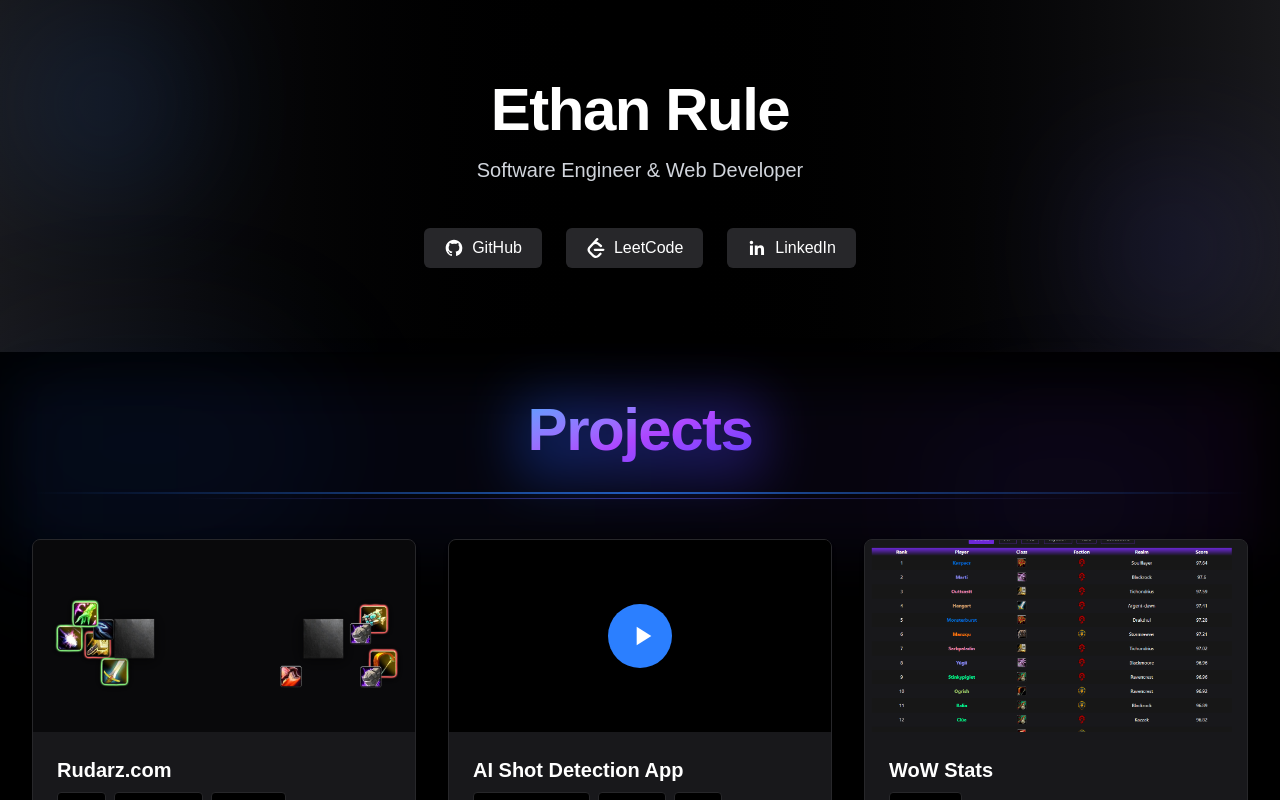
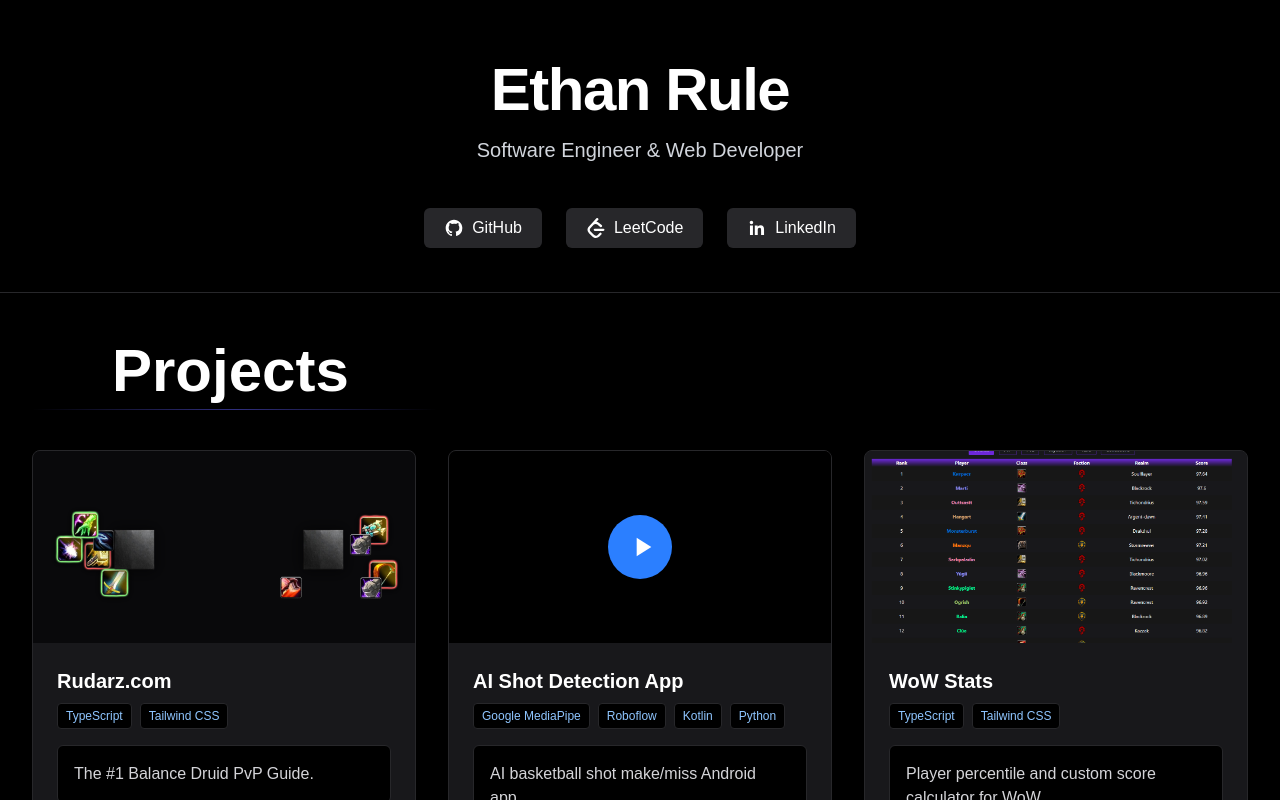
Before and after one commit to EthanRule/Portfolio, a Next.js app in the folder portfolio/: page / in a window 1280 px wide. Shown: the top 800 px of the page. Built offline with nearby package versions, Linux system fonts and the light colour scheme.

Commit message:
Background changes.

```diff
--- a/portfolio/app/page.tsx
+++ b/portfolio/app/page.tsx
@@ -2,7 +2,7 @@
 import { useState, useEffect } from "react";
 import Project from "@/components/Project";
 import Link from "next/link";
-import AmbientBackground from "@/components/AmbientBackground";
+import Image from "next/image";
 
 export default function Home() {
   // State for client-side rendering to avoid hydration mismatch
@@ -16,18 +16,12 @@
   return (
     <div className="min-h-screen bg-black text-white">
       {/* Enhanced Header */}
-      <header className="bg-gradient-to-r from-zinc-900 via-black to-zinc-900 relative overflow-hidden">
+      <header className="bg-gradient-to-r via-black relative overflow-hidden">
         {/* Animated accent elements */}
-        <div className="absolute inset-0 opacity-30">
-          <div className="absolute top-10 left-10 w-32 h-32 rounded-full bg-blue-500 blur-[80px]"></div>
-          <div className="absolute bottom-10 right-10 w-32 h-32 rounded-full bg-indigo-500 blur-[80px]"></div>
-        </div>
-
-        <div className="max-w-7xl mx-auto py-20 px-4 sm:px-6 lg:px-8 text-center relative z-10">
+        <div className="max-w-7xl mx-auto pt-15 pb-10 px-4 sm:px-6 lg:px-8 text-center relative z-10">
           <h1 className="text-6xl font-bold text-white mb-4 tracking-tight">
             Ethan Rule
           </h1>
-
           <p className="text-xl text-gray-300 max-w-2xl mx-auto mb-8">
             Software Engineer & Web Developer
           </p>
@@ -74,26 +68,23 @@
         </div>
       </header>
 
-      {/* Projects Grid */}
-      <main className="max-w-7xl mx-auto py-12 px-4 sm:px-6 lg:px-8 relative">
-        {/* Replace the ambient background animation with the component */}
+      {/* Projects Section with Background Image */}
+      <section className="relative py-12 border-t-[0.5px] border-zinc-800">
+        {/* Background Image - Full Width */}
 
-        <div className="pb-10 relative z-10">
-          <div className="absolute -inset-4 bg-gradient-to-r from-blue-900/10 via-indigo-900/10 to-purple-900/10 rounded-lg blur-xl"></div>
-          <div className="relative z-10 flex flex-col items-center text-center">
-            <div className="flex flex-col items-center gap-4">
+        {/* Gradient Overlay to ensure text readability */}
+        <div className="absolute inset-0 bg-gradient-to-b from-black/80 to-black/60 z-0"></div>
+        {/* Projects Content */}
+        <main className="max-w-7xl mx-auto px-4 sm:px-6 lg:px-8 relative z-10">
+          <div className="pb-10 relative">
+            <div className="relative z-10 flex flex-col justify-start">
               <div className="relative">
-                <h1 className="text-6xl pb-4 font-bold bg-gradient-to-br from-blue-400 via-purple-500 to-indigo-600 bg-clip-text text-transparent relative z-10 tracking-tight">
+                <h1 className="text-6xl font-bold pb-1 justify-start pl-20">
                   Projects
                 </h1>
-                <div className="absolute top-0 left-0 w-full h-full bg-gradient-to-r from-blue-600 to-indigo-600 opacity-30 filter blur-xl -z-10 scale-110"></div>
+                <div className="h-px w-full lg:w-1/3 bg-gradient-to-r from-transparent via-indigo-500 to-transparent mt-1 opacity-50"></div>
               </div>
             </div>
-            <div className="h-0.5 w-full bg-gradient-to-r from-transparent via-blue-500 to-transparent mt-4 opacity-70"></div>
-            <div className="h-px w-3/4 bg-gradient-to-r from-transparent via-indigo-500 to-transparent mt-1 opacity-50"></div>
-          </div>
-          <div className="absolute -top-20 -left-20 w-96 h-64 bg-blue-500/5 rounded-full blur-3xl -z-10"></div>
-          <div className="absolute -bottom-10 right-10 w-72 h-40 bg-indigo-500/5 rounded-full blur-3xl -z-10"></div>
           </div>
 
           <div className="grid grid-cols-1 md:grid-cols-2 lg:grid-cols-3 gap-8 relative z-10">
@@ -102,7 +93,7 @@
                 id={1}
                 title="Rudarz.com"
                 description="The #1 Balance Druid PvP Guide."
-              tags={["React", "Tailwind CSS", "TypeScript"]}
+                tags={["TypeScript", "Tailwind CSS"]}
                 image="/Project-Images/Rudarz.com.png"
               />
             </Link>
@@ -110,7 +101,7 @@
               id={2}
               title="AI Shot Detection App"
               description="AI basketball shot make/miss Android app."
-            tags={["Google MediaPipe", "Roboflow", "Kotlin"]}
+              tags={["Google MediaPipe", "Roboflow", "Kotlin", "Python"]}
               image="/Project-Images/ai-shot-tracker.png"
               hasVideo={true}
               videoId="3hO7LNYTtTA"
@@ -120,7 +111,7 @@
                 id={4}
                 title="WoW Stats"
                 description="Player percentile and custom score calculator for WoW."
-              tags={["Typescript"]}
+                tags={["TypeScript", "Tailwind CSS"]}
                 image="/Project-Images/wow-stats.png"
               />
             </Link>
@@ -135,6 +126,7 @@
             />
           </div>
         </main>
+      </section>
 
       {/* Footer */}
       <footer className="bg-black text-white py-12 border-t border-zinc-900">
@@ -174,7 +166,7 @@
                   viewBox="0 0 24 24"
                   aria-hidden="true"
                 >
-                  <path d="M20.447 20.452h-3.554v-5.569c0-1.328-.027-3.037-1.852-3.037-1.853 0-2.136 1.445-2.136 2.939v5.667H9.351V9h3.414v1.561h.046c.477-.9 1.637-1.85 3.37-1.85 3.601 0 4.267 2.37 4.267 5.455v6.286zM5.337 7.433c-1.144 0-2.063-.926-2.063-2.065 0-1.138.92-2.063 2.063-2.063 1.14 0 2.064.925 2.064 2.063 0 1.139-.925 2.065-2.064 2.065zm1.782 13.019H3.555V9h3.564v11.452zM22.225 0H1.771C.792 0 0 .774 0 1.729v20.542C0 23.227.792 24 1.771 24h20.451C23.2 24 24 23.227 24 22.271V1.729C24 .774 23.2 0 22.222 0h.003z" />
+                  <path d="M20.447 20.452h-3.554v-5.569c0-1.328-.027-3.037-1.852-3.037-1.853 0-2.136 1.445-2.136 2.939v5.667H9.351V9h3.414v1.561h.046c.477-.9 1.637-1.85 3.37-1.85 3.601 0 4.267 2.37 4.267 5.455v6.286zM5.337 7.433c-1.144 0-2.063-.926-2.063-2.065 0-1.138.92-2.063 2.063-2.063 1.14 0 2.064.925 2.064 2.063 0 1.139-.925 2.065-2.064 2.065zm1.782 13.019H3.555V9h3.564v11.452z" />
                 </svg>
               </a>
               <a
--- a/portfolio/components/Project.tsx
+++ b/portfolio/components/Project.tsx
@@ -23,7 +23,7 @@
 
   return (
     <>
-      <div className="bg-zinc-900 rounded-lg shadow-md overflow-hidden transition-all duration-300 transform hover:scale-101 hover:shadow-[0_0_15px_rgba(59,130,246,0.5)] border border-zinc-800">
+      <div className="bg-zinc-900 rounded-lg shadow-md overflow-hidden transition-all duration-300 transform hover:scale-105 border border-zinc-800">
         {/* Project Image or Video Thumbnail */}
         <div
           className={`h-48 bg-black relative ${
```
Also changed, not shown: 1 other file (tests, documents, lock files or other folders). Lines whose indentation alone changed are shown as unchanged.
